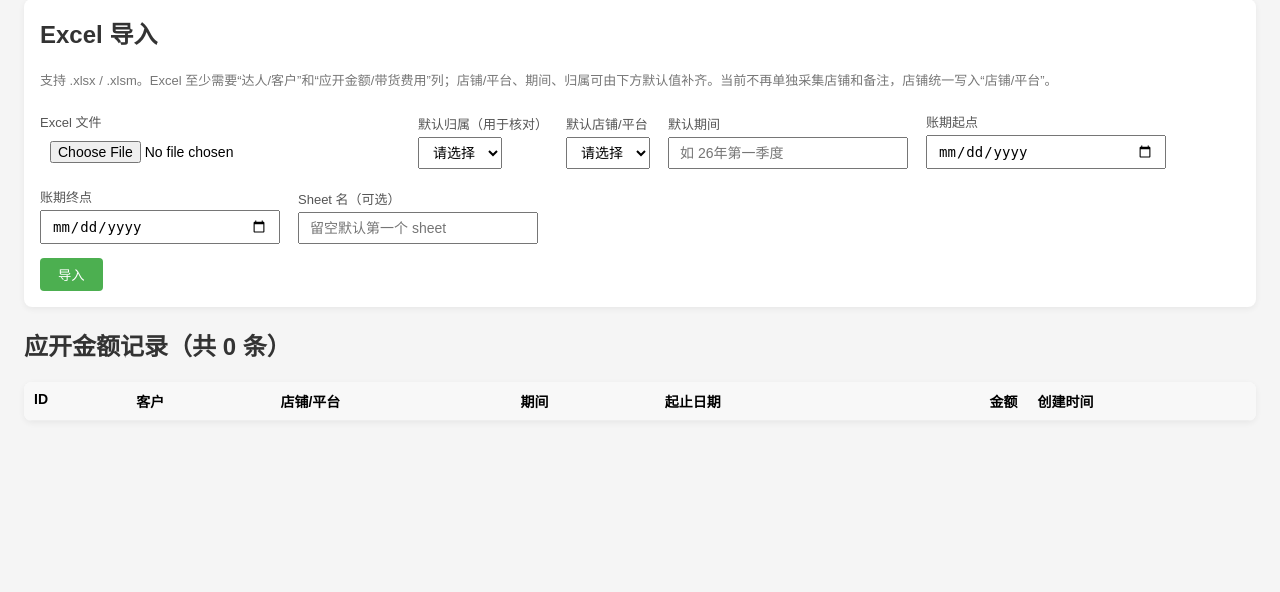
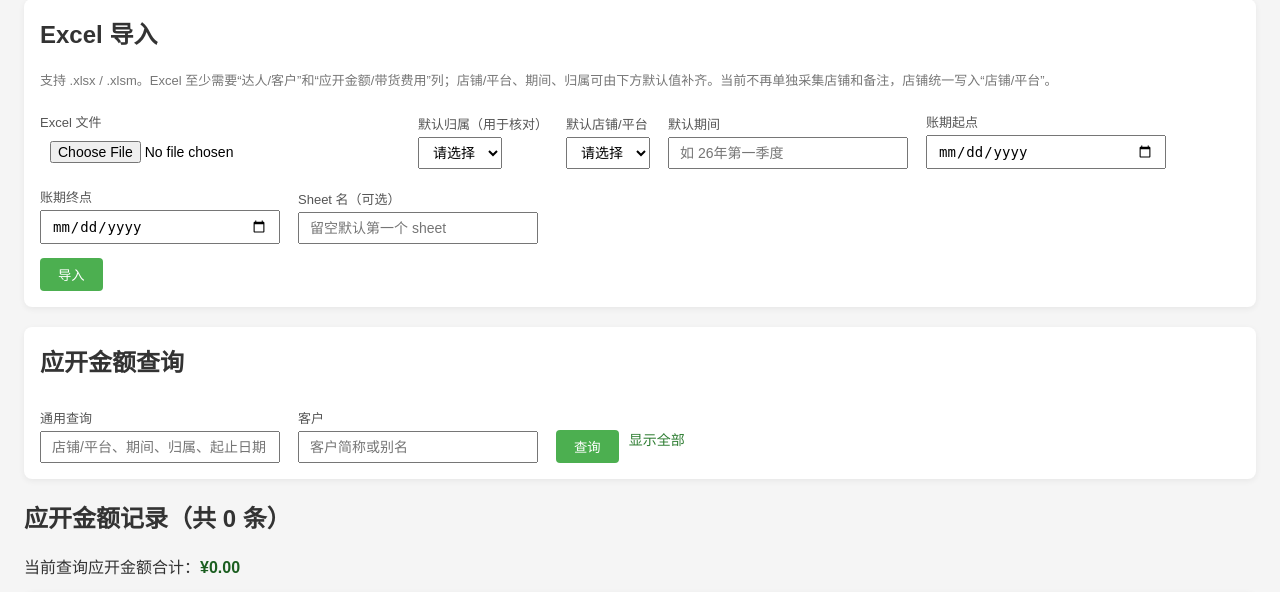
Before and after one commit to cgmxichenji-max/my-flask-project, a Flask app: page /invoicing/expected-amounts in a window 1280 px wide. Shown: the part 127-719 px from the top of the page. Run offline with Flask 3, Linux system fonts and the light colour scheme; the visitor is signed in with stand-in values (Sample User, id 1); data comes from the database, SQL or seed files in the repository; data that the repository does not hold is empty.

Commit message:
应开金额新增查询合计

```diff
--- a/invoicing/routes.py
+++ b/invoicing/routes.py
@@ -348,28 +348,74 @@ def index():
 
 # ===== 应开金额导入与查看 =====
 
+def _expected_amount_query_data(conn):
+    search_query = (request.values.get('q') or '').strip()
+    customer_query = (request.values.get('customer') or '').strip()
+    where_parts = []
+    params = []
+
+    if search_query:
+        like_query = f"%{search_query}%"
+        where_parts.append(
+            """
+            (
+                e.platform LIKE ?
+                OR e.period LIKE ?
+                OR b.name LIKE ?
+                OR e.period_start LIKE ?
+                OR e.period_end LIKE ?
+            )
+            """
+        )
+        params.extend([like_query, like_query, like_query, like_query, like_query])
+
+    if customer_query:
+        like_customer = f"%{customer_query}%"
+        where_parts.append(
+            """
+            (
+                c.short_name LIKE ?
+                OR EXISTS (
+                    SELECT 1
+                    FROM customer_alias ca
+                    WHERE ca.customer_id = e.customer_id
+                      AND ca.alias LIKE ?
+                )
+            )
+            """
+        )
+        params.extend([like_customer, like_customer])
+
+    where_sql = f"WHERE {' AND '.join(where_parts)}" if where_parts else ""
+    rows = conn.execute(
+        f"""
+        SELECT
+            e.id,
+            c.short_name AS customer_name,
+            b.name AS entity_name,
+            e.platform,
+            e.period,
+            e.period_start,
+            e.period_end,
+            e.amount,
+            e.created_at
+        FROM expected_amount e
+        LEFT JOIN customer c ON c.id = e.customer_id
+        LEFT JOIN billing_entity b ON b.id = e.entity_id
+        {where_sql}
+        ORDER BY e.id DESC
+        """,
+        params,
+    ).fetchall()
+    total_amount = sum((row['amount'] or 0) for row in rows)
+    return rows, total_amount, search_query, customer_query
+
+
 @invoicing_bp.route('/expected-amounts')
 @module_required('invoicing')
 def expected_amounts():
     with get_db_connection() as conn:
-        rows = conn.execute(
-            """
-            SELECT
-                e.id,
-                c.short_name AS customer_name,
-                b.name AS entity_name,
-                e.platform,
-                e.period,
-                e.period_start,
-                e.period_end,
-                e.amount,
-                e.created_at
-            FROM expected_amount e
-            LEFT JOIN customer c ON c.id = e.customer_id
-            LEFT JOIN billing_entity b ON b.id = e.entity_id
-            ORDER BY e.id DESC
-            """
-        ).fetchall()
+        rows, total_amount, search_query, customer_query = _expected_amount_query_data(conn)
         entities = conn.execute(
             "SELECT id, name FROM billing_entity ORDER BY id"
         ).fetchall()
@@ -377,6 +423,9 @@ def expected_amounts():
         'invoicing_expected_amounts.html',
         rows=rows,
         entities=entities,
+        total_amount=total_amount,
+        search_query=search_query,
+        customer_query=customer_query,
         result=None,
     )
 
@@ -550,24 +599,7 @@ def import_expected_amounts():
             finish_staged_upload(staged_batch, 'failed', str(exc))
 
     with get_db_connection() as conn:
-        rows = conn.execute(
-            """
-            SELECT
-                e.id,
-                c.short_name AS customer_name,
-                b.name AS entity_name,
-                e.platform,
-                e.period,
-                e.period_start,
-                e.period_end,
-                e.amount,
-                e.created_at
-            FROM expected_amount e
-            LEFT JOIN customer c ON c.id = e.customer_id
-            LEFT JOIN billing_entity b ON b.id = e.entity_id
-            ORDER BY e.id DESC
-            """
-        ).fetchall()
+        rows, total_amount, search_query, customer_query = _expected_amount_query_data(conn)
         entities = conn.execute(
             "SELECT id, name FROM billing_entity ORDER BY id"
         ).fetchall()
@@ -576,6 +608,9 @@ def import_expected_amounts():
         'invoicing_expected_amounts.html',
         rows=rows,
         entities=entities,
+        total_amount=total_amount,
+        search_query=search_query,
+        customer_query=customer_query,
         result=result,
     )
 
--- a/templates/invoicing_expected_amounts.html
+++ b/templates/invoicing_expected_amounts.html
@@ -17,6 +17,11 @@
         input[type=file] { width: 360px; }
         button { padding: 7px 18px; background: #4CAF50; color: #fff; border: none; border-radius: 4px; cursor: pointer; margin-top: 14px; }
         .form-grid { display: flex; flex-wrap: wrap; gap: 8px 18px; align-items: flex-end; }
+        .filter-panel { display: flex; flex-wrap: wrap; gap: 10px 18px; align-items: flex-end; }
+        .filter-actions { display: flex; gap: 10px; align-items: center; }
+        .filter-actions a { color: #2e7d32; text-decoration: none; font-size: 14px; }
+        .summary-bar { display: flex; flex-wrap: wrap; gap: 18px; align-items: center; margin: 10px 0 14px; color: #333; }
+        .summary-bar strong { color: #1b5e20; }
         .result { padding: 10px 12px; border-radius: 6px; margin-bottom: 16px; white-space: pre-wrap; }
         .result-ok { background: #e8f5e9; color: #1b5e20; }
         .result-error { background: #ffebee; color: #b71c1c; }
@@ -226,7 +231,28 @@
         </form>
     </div>
 
+    <div class="panel">
+        <h2 style="margin-top:0;">应开金额查询</h2>
+        <form method="get" action="{{ url_for('invoicing.expected_amounts') }}" class="filter-panel">
+            <div>
+                <label>通用查询</label>
+                <input type="text" name="q" value="{{ search_query or '' }}" placeholder="店铺/平台、期间、归属、起止日期">
+            </div>
+            <div>
+                <label>客户</label>
+                <input type="text" name="customer" value="{{ customer_query or '' }}" placeholder="客户简称或别名">
+            </div>
+            <div class="filter-actions">
+                <button type="submit">查询</button>
+                <a href="{{ url_for('invoicing.expected_amounts') }}">显示全部</a>
+            </div>
+        </form>
+    </div>
+
     <h2>应开金额记录（共 {{ rows|length }} 条）</h2>
+    <div class="summary-bar">
+        <div>当前查询应开金额合计：<strong>¥{{ '%.2f'|format(total_amount or 0) }}</strong></div>
+    </div>
     <table>
         <thead>
             <tr>
```
Also changed, not shown: PROJECT_MEMORY.md (+8 -0 lines).
